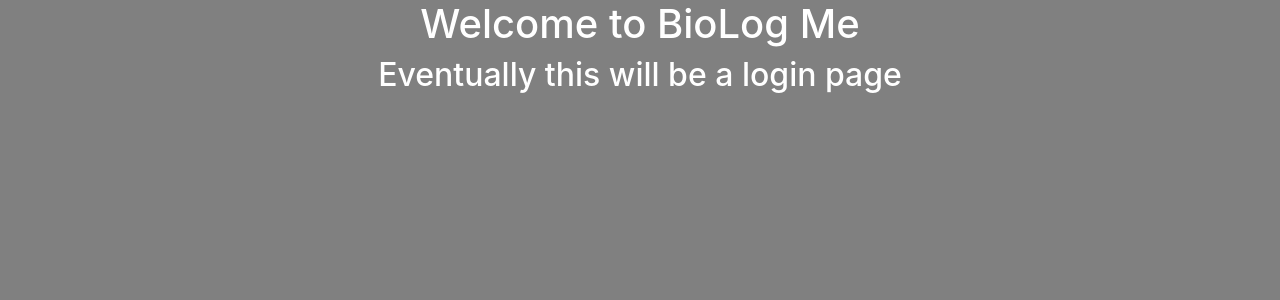
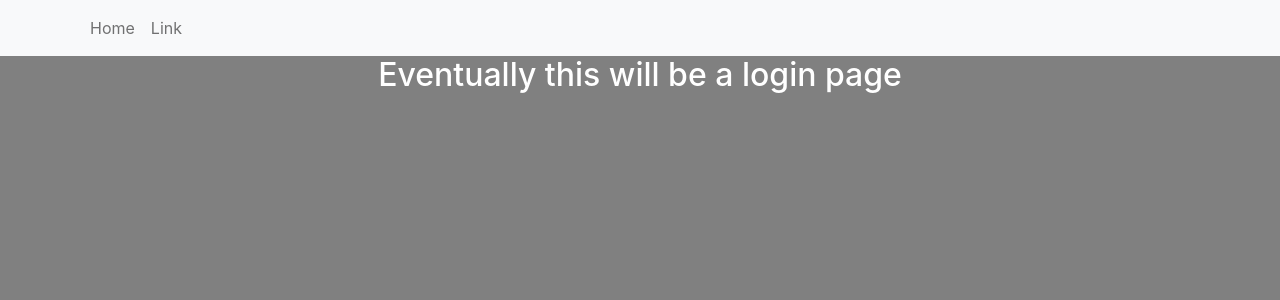
Before and after one commit to CoraNiall/BioLogMe, a React (Create React App) app in the folder client/: page / in a window 1280 px wide. Shown: the top 300 px of the page. Built offline with nearby package versions, Linux system fonts and the light colour scheme.

Commit message:
updating stuff but me no remember what

```diff
--- a/client/src/App.js
+++ b/client/src/App.js
@@ -2,6 +2,7 @@
 import './App.css';
 import UserDashboard from './components/userDashboard';
 import UserProfile from './components/userProfileForm';
+import HeaderNav from './components/headerNav';
 import { BrowserRouter, Route, Switch } from 'react-router-dom';
 
 function App() {
@@ -10,8 +11,18 @@
       <BrowserRouter>
         <Switch>
           <Route path='/'>
+            <HeaderNav />
+            <h2>Eventually this will be a login page</h2>
+          </Route>
+        </Switch>
+        <Switch>
+          <Route path='/home'>
             <h1>Welcome to BioLog Me</h1>
-            <h2>Eventually this will be a login page</h2>
+            <h2>This is the Home page</h2>
+            <h3>
+              This is where the user will eventually see their data
+              visualisations
+            </h3>
           </Route>
         </Switch>
         <Switch>
@@ -24,14 +35,6 @@
             <UserProfile />
           </Route>
         </Switch>
-        <Switch>
-          <Route path='/view-charts'>
-            <h1>
-              This is where the user will eventually see their data
-              visualisations
-            </h1>
-          </Route>
-        </Switch>
       </BrowserRouter>
     </div>
   );
--- /dev/null
+++ b/client/src/components/headerNav.jsx
@@ -0,0 +1,20 @@
+import React from 'react';
+import Navbar from 'react-bootstrap/Navbar';
+import Nav from 'react-bootstrap/Nav';
+import Container from 'react-bootstrap/Container';
+
+export default function HeaderNav() {
+  return (
+    <Navbar bg='light' expand='lg'>
+      <Container>
+        <Navbar.Toggle aria-controls='basic-navbar-nav' />
+        <Navbar.Collapse id='basic-navbar-nav'>
+          <Nav className='me-auto'>
+            <Nav.Link href='#home'>Home</Nav.Link>
+            <Nav.Link href='#link'>Link</Nav.Link>
+          </Nav>
+        </Navbar.Collapse>
+      </Container>
+    </Navbar>
+  );
+}
```
Also changed, not shown: 1 other file (tests, documents, lock files or other folders).
